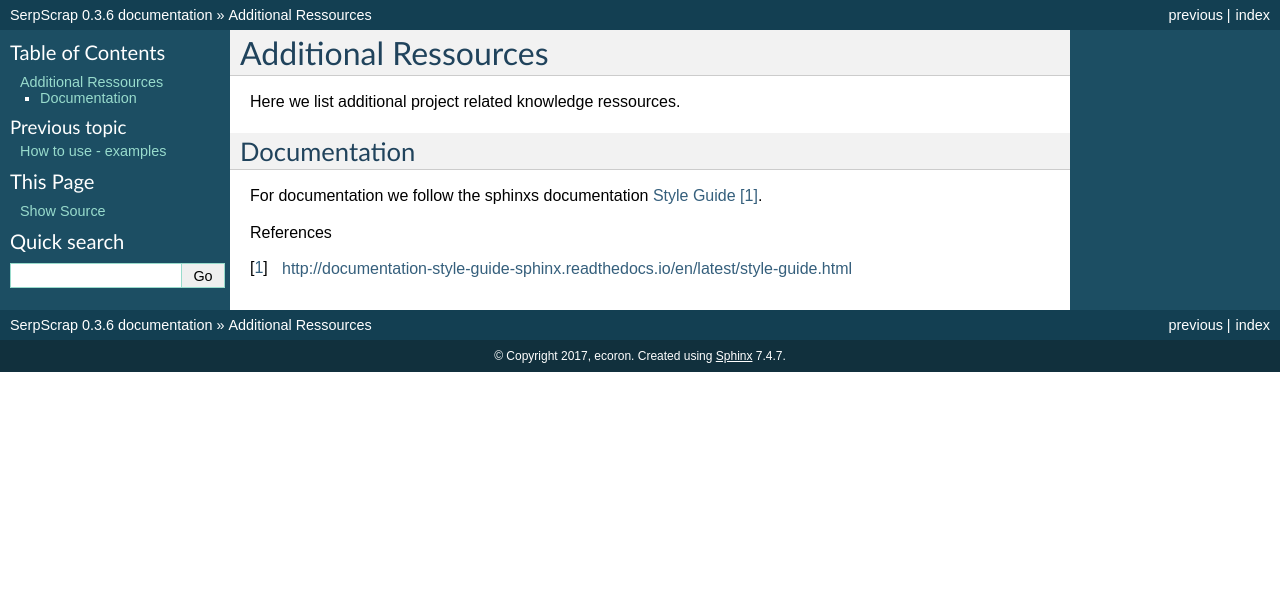
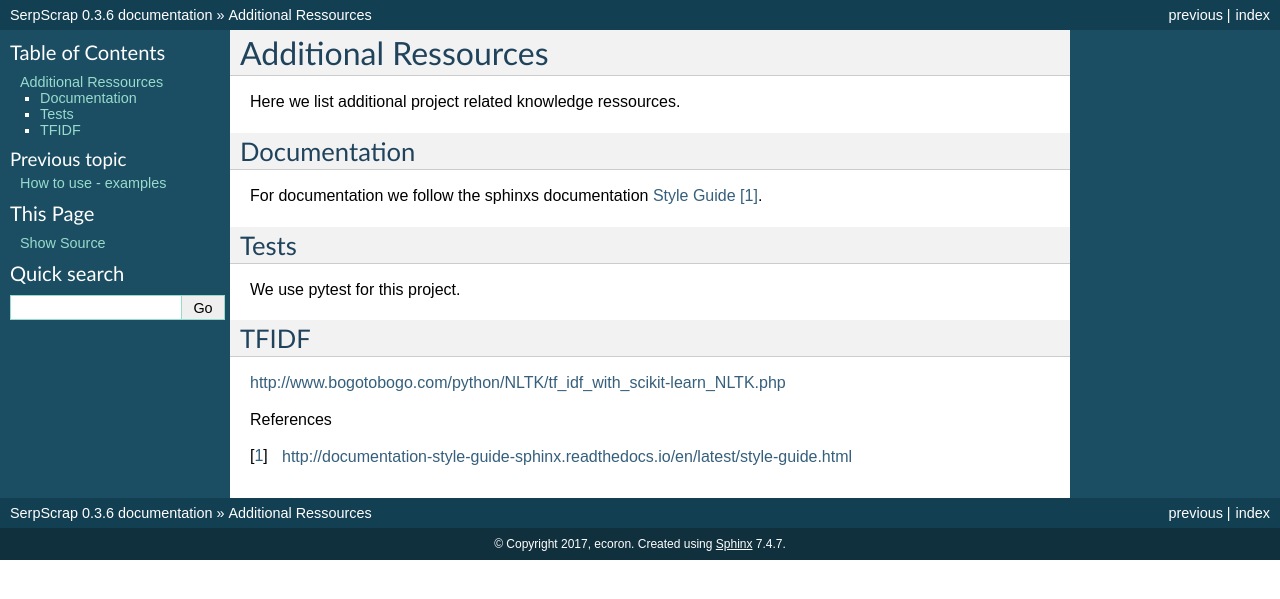
Before and after one commit to ecoron/SerpScrap, a Sphinx documentation site: the page built from docs/ressources.rst, in a window 1280 px wide. Shown: the top 599 px of the page. Built offline with Sphinx 7.4.7, drawn with Linux system fonts in a browser that asks for light colours.

Commit message:
update docs

```diff
--- a/docs/ressources.rst
+++ b/docs/ressources.rst
@@ -1,4 +1,3 @@
-
 =====================
 Additional Ressources
 =====================
@@ -11,6 +10,15 @@ Documentation
 
 For documentation we follow the sphinxs documentation `Style Guide`_.
 
+Tests
+-----
+
+We use pytest for this project.
+
+TFIDF
+-----
+http://www.bogotobogo.com/python/NLTK/tf_idf_with_scikit-learn_NLTK.php
+
 References
 
 .. target-notes::
```
